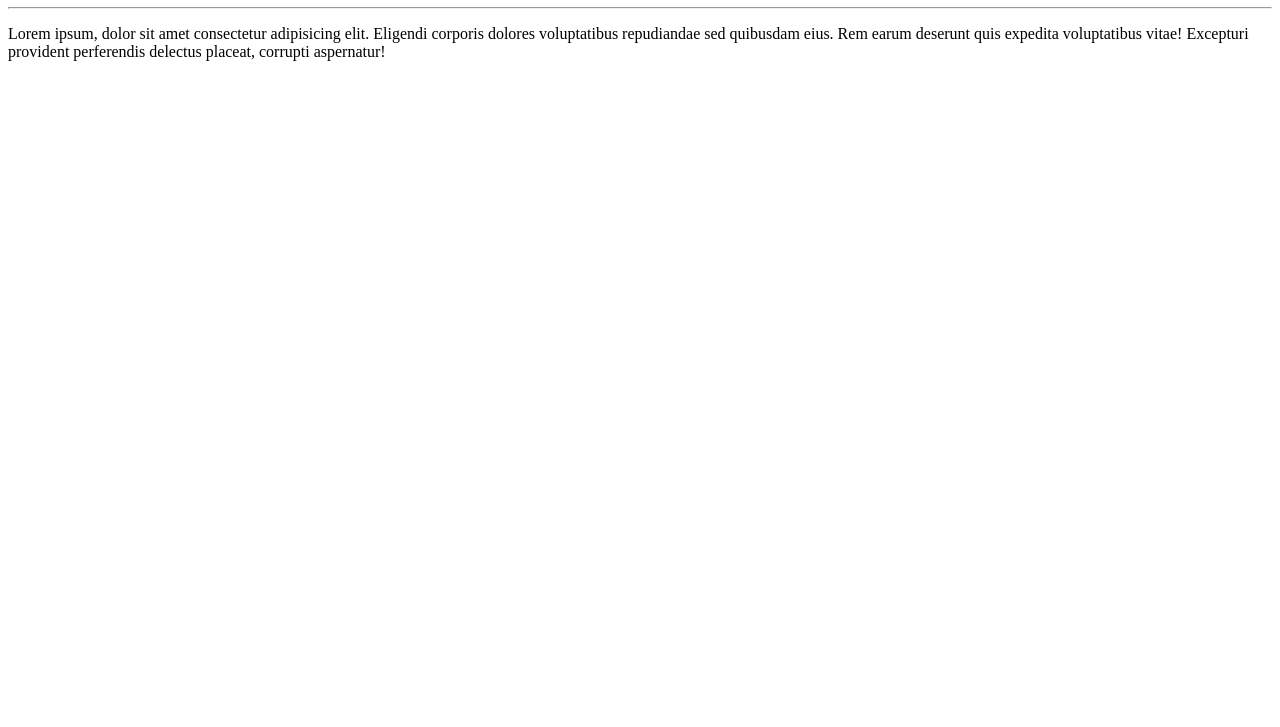
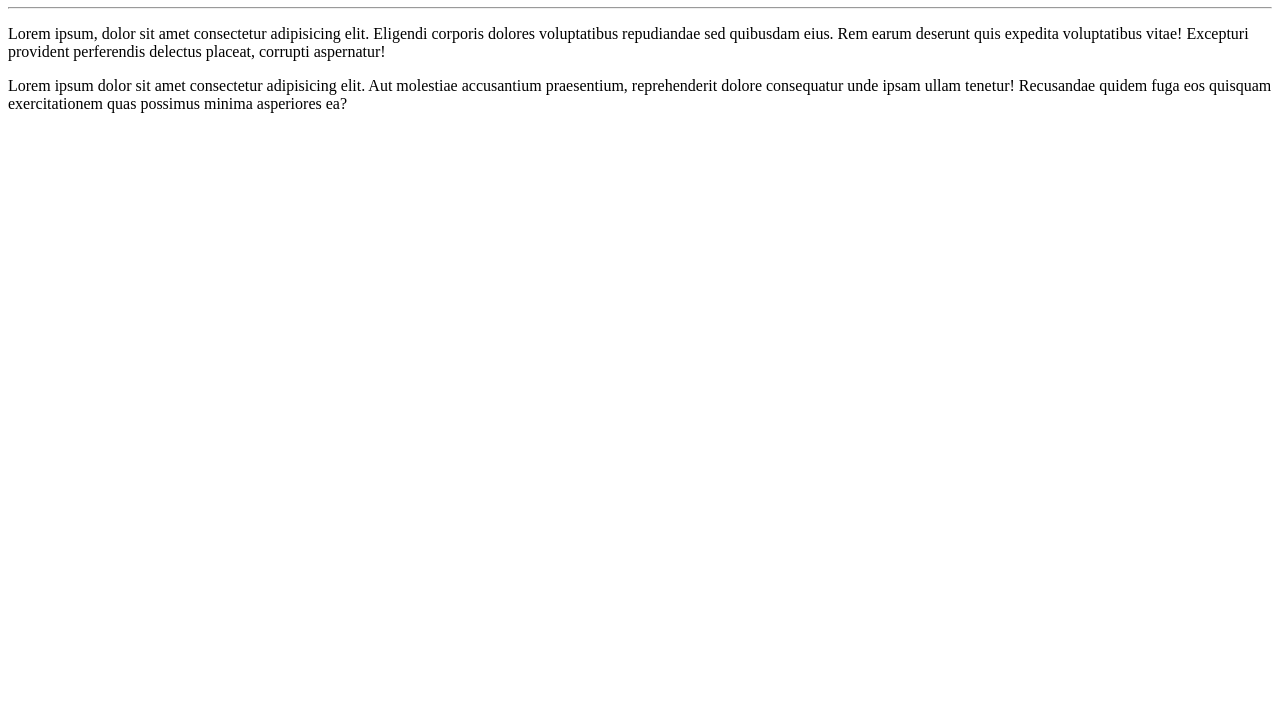
Before and after one commit to rudyassis/Ola_Mundo, a plain HTML site: page site-exemplo/index.html in a window 1280 px wide. Shown: the part 73-800 px from the top of the page. Drawn offline with Linux system fonts and the light colour scheme.

Commit message:
Adicionei um parágrafo

```diff
--- a/site-exemplo/index.html
+++ b/site-exemplo/index.html
@@ -9,5 +9,6 @@
     <h1>Olá, Mundo!</h1>
     <hr>
     <p>Lorem ipsum, dolor sit amet consectetur adipisicing elit. Eligendi corporis dolores voluptatibus repudiandae sed quibusdam eius. Rem earum deserunt quis expedita voluptatibus vitae! Excepturi provident perferendis delectus placeat, corrupti aspernatur!</p>
+    <p>Lorem ipsum dolor sit amet consectetur adipisicing elit. Aut molestiae accusantium praesentium, reprehenderit dolore consequatur unde ipsam ullam tenetur! Recusandae quidem fuga eos quisquam exercitationem quas possimus minima asperiores ea?</p>
 </body>
 </html>
```
